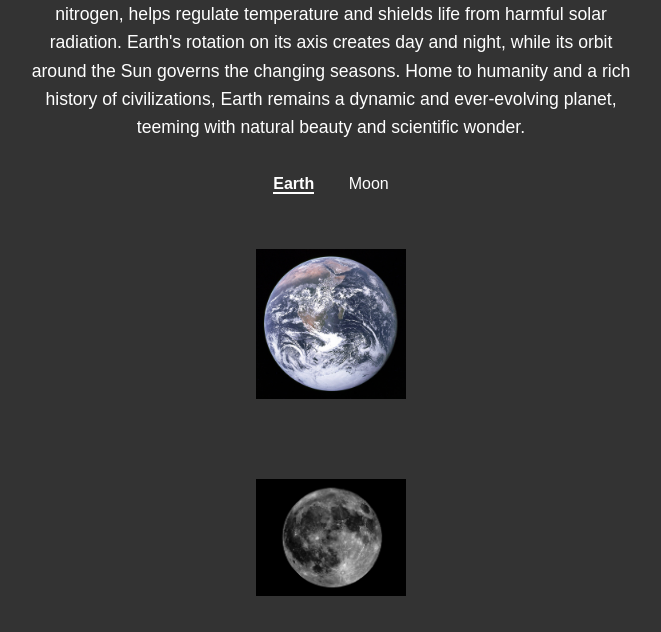
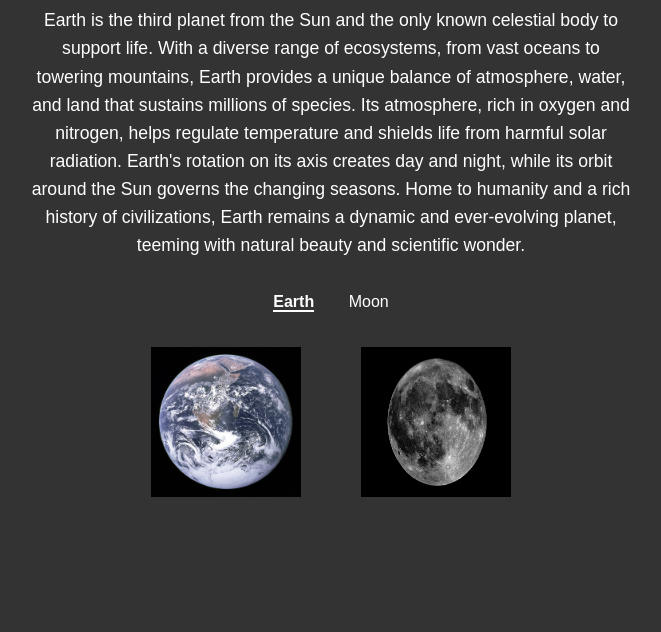
Before and after one commit to jamil-shah/hello-explorer, a plain HTML site: page index.html in a window 1280 px wide. Shown: the part 208-840 px from the top of the page, without its empty margins (309-970 px from the left). Drawn offline with Linux system fonts and the light colour scheme.

Commit message:
image spacing and container

```diff
--- a/index.html
+++ b/index.html
@@ -23,8 +23,10 @@
         <li><a href="about.html">Moon</a></li>
       </ul>
     </nav>
-    <img src="Earth.jpg" alt="Earth">
-    <img src="Moon.jpg" alt="Moon">
+    <div class="image-container">
+      <img src="Earth.jpg" alt="Earth">
+      <img src="Moon.jpg" alt="Moon">
+    </div>
     <script src="index.js"></script>
   </body>
 </html>
--- a/screen.css
+++ b/screen.css
@@ -1,4 +1,11 @@
 /* Add screen styles below */
+
+.image-container {
+    display: flex;
+    justify-content: center;
+    gap: 20px;
+}
+
 body {
     font-family: Ariel, sans-serif;
     background-color: #333;
@@ -47,5 +54,5 @@ a.active {
 
 img {
     width: 150px;
-    margin: 40px;
+    margin: 20px;
 }
```
Also changed, not shown: about.html (+4 -2 lines).
